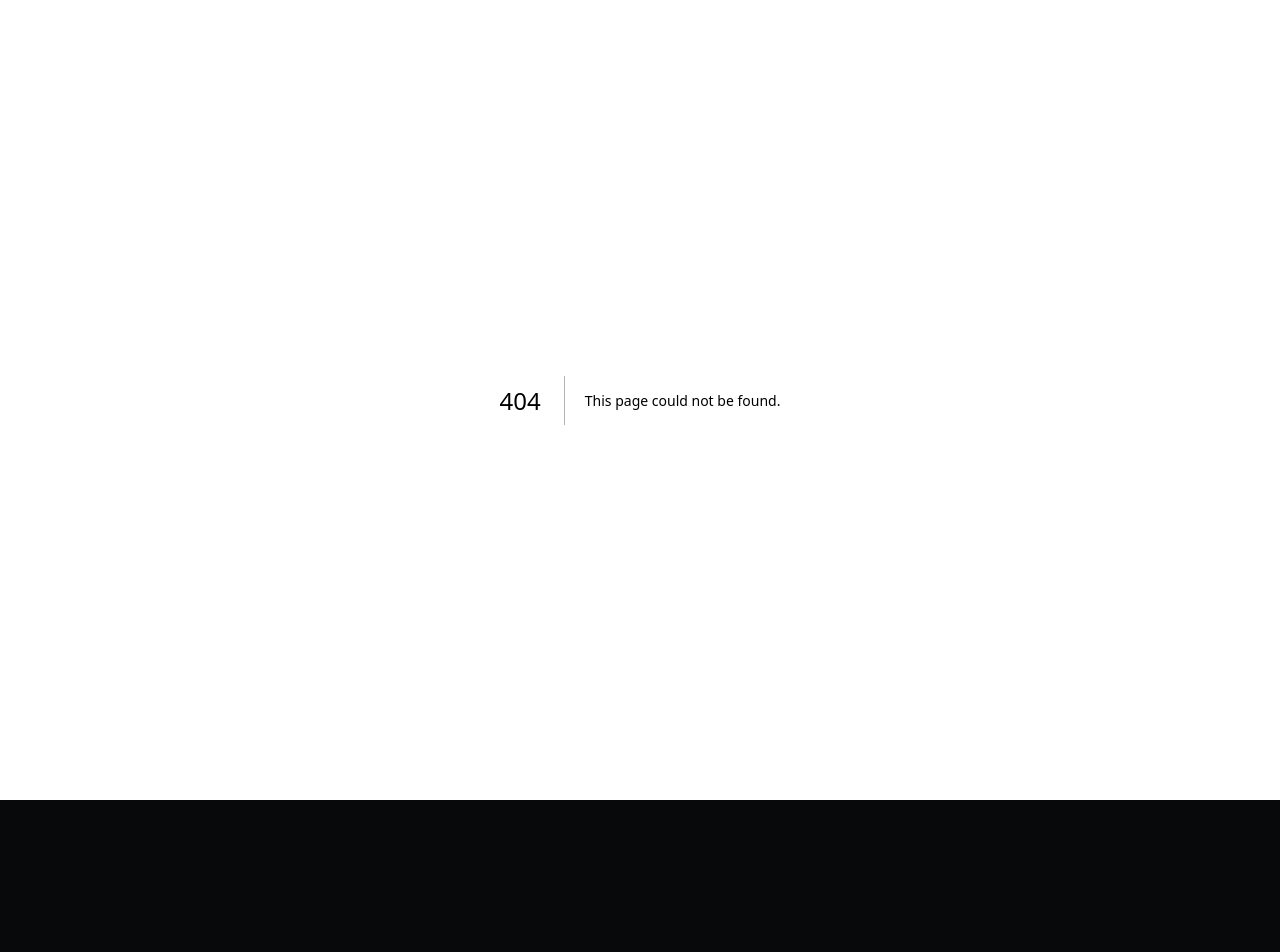
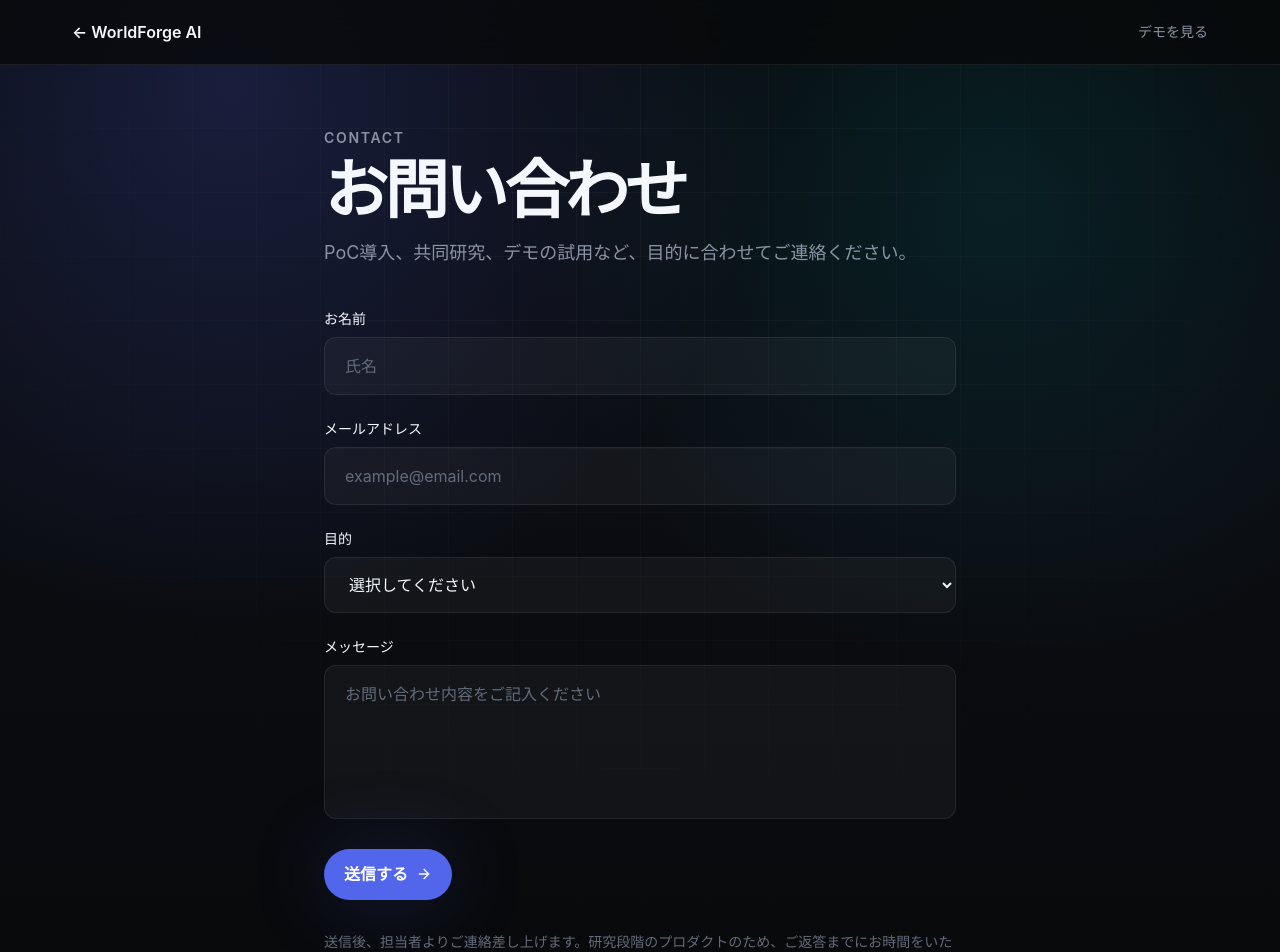
Before and after one commit to shinji-ogasa/unidream-demo-web, a Next.js app: page /homepage/contact in a window 1280 px wide. Before the commit this address had no page. Shown: the top 952 px of the page. Before the commit the page ends 800 px from the top, so only its background shows below. Built offline with nearby package versions, Linux system fonts and the light colour scheme.

Commit message:
add contact form page, update buttons with links, add PoC button to hero

```diff
--- /dev/null
+++ b/src/app/homepage/contact/page.tsx
@@ -0,0 +1,65 @@
+import Link from "next/link";
+import { ArrowRight } from "lucide-react";
+import { FaGithub } from "react-icons/fa6";
+
+export default function ContactPage() {
+  return (
+    <main className="site-bg min-h-screen text-[#f4f7fb] antialiased">
+      <header className="fixed top-0 left-0 right-0 z-50 border-b border-[rgba(255,255,255,0.08)] bg-[rgba(8,9,10,0.80)] backdrop-blur-xl">
+        <div className="max-w-[1200px] mx-auto px-6 md:px-8 flex items-center justify-between py-4 md:py-5">
+          <Link href="/homepage" className="text-base font-semibold text-[#f4f7fb] hover:text-[#8a93a3] transition">
+            ← WorldForge AI
+          </Link>
+          <Link href="/" className="text-sm font-medium text-[#8a93a3] transition hover:text-[#f4f7fb]">
+            デモを見る
+          </Link>
+        </div>
+      </header>
+
+      <section className="pt-28 pb-16 md:pt-32 md:pb-24">
+        <div className="max-w-[680px] mx-auto px-6">
+          <p className="text-sm font-semibold tracking-[0.12em] text-[#8a93a3] mb-3">CONTACT</p>
+          <h1 className="text-[clamp(2.8rem,5vw,4.5rem)] font-semibold tracking-[-0.06em] leading-[0.95] text-[#f4f7fb] mb-4">
+            お問い合わせ
+          </h1>
+          <p className="text-lg leading-8 text-[#8a93a3] mb-10">
+            PoC導入、共同研究、デモの試用など、目的に合わせてご連絡ください。
+          </p>
+
+          <form className="flex flex-col gap-6">
+            <div>
+              <label htmlFor="name" className="text-sm font-medium text-[#f4f7fb] mb-2 block">お名前</label>
+              <input type="text" id="name" placeholder="氏名" className="w-full rounded-xl border border-[rgba(255,255,255,0.08)] bg-[rgba(255,255,255,0.04)] px-5 py-4 text-base text-[#f4f7fb] placeholder-[#626b7a] outline-none focus:border-[#5266eb] transition" />
+            </div>
+            <div>
+              <label htmlFor="email" className="text-sm font-medium text-[#f4f7fb] mb-2 block">メールアドレス</label>
+              <input type="email" id="email" placeholder="example@email.com" className="w-full rounded-xl border border-[rgba(255,255,255,0.08)] bg-[rgba(255,255,255,0.04)] px-5 py-4 text-base text-[#f4f7fb] placeholder-[#626b7a] outline-none focus:border-[#5266eb] transition" />
+            </div>
+            <div>
+              <label htmlFor="purpose" className="text-sm font-medium text-[#f4f7fb] mb-2 block">目的</label>
+              <select id="purpose" className="w-full rounded-xl border border-[rgba(255,255,255,0.08)] bg-[rgba(255,255,255,0.04)] px-5 py-4 text-base text-[#f4f7fb] outline-none focus:border-[#5266eb] transition">
+                <option value="" className="bg-[#12151d]">選択してください</option>
+                <option value="poc" className="bg-[#12151d]">PoC導入の相談</option>
+                <option value="research" className="bg-[#12151d]">共同研究</option>
+                <option value="demo" className="bg-[#12151d]">デモの試用</option>
+                <option value="other" className="bg-[#12151d]">その他</option>
+              </select>
+            </div>
+            <div>
+              <label htmlFor="message" className="text-sm font-medium text-[#f4f7fb] mb-2 block">メッセージ</label>
+              <textarea id="message" rows={5} placeholder="お問い合わせ内容をご記入ください" className="w-full rounded-xl border border-[rgba(255,255,255,0.08)] bg-[rgba(255,255,255,0.04)] px-5 py-4 text-base text-[#f4f7fb] placeholder-[#626b7a] outline-none focus:border-[#5266eb] transition resize-none" />
+            </div>
+            <button type="submit" className="btn-primary inline-flex items-center justify-center gap-2 text-base py-4 px-8 self-start">
+              送信する
+              <ArrowRight className="h-4 w-4" />
+            </button>
+          </form>
+
+          <p className="mt-8 text-sm text-[#626b7a]">
+            送信後、担当者よりご連絡差し上げます。研究段階のプロダクトのため、ご返答までにお時間をいただく場合がございます。
+          </p>
+        </div>
+      </section>
+    </main>
+  );
+}
--- a/src/app/homepage/page.tsx
+++ b/src/app/homepage/page.tsx
@@ -161,7 +161,7 @@ export default function HomepagePage() {
           </nav>
           <div className="flex items-center gap-4">
             <Link href="/" className="text-sm font-medium text-[#8a93a3] transition hover:text-[#f4f7fb]">デモ</Link>
-            <button type="button" className="btn-primary text-sm py-2 px-5">問い合わせ</button>
+            <Link href="/homepage/contact" className="btn-primary text-sm py-2 px-5 inline-flex items-center">問い合わせ</Link>
           </div>
         </div>
       </motion.header>
@@ -202,7 +202,8 @@ export default function HomepagePage() {
               className="mt-8 flex flex-wrap gap-4"
             >
               <CtaButton href="/">デモを見る</CtaButton>
-              <CtaButton variant="secondary">研究概要を読む</CtaButton>
+              <CtaButton variant="secondary" href="/homepage/contact">PoC導入を相談する</CtaButton>
+              <CtaButton variant="secondary" href="https://github.com/shinji-ogasa/UniDream">研究概要を読む</CtaButton>
             </motion.div>
           </div>
         </div>
@@ -340,8 +341,8 @@ export default function HomepagePage() {
             </div>
             <div className="flex flex-col gap-3">
               <CtaButton href="/">デモを試す</CtaButton>
-              <CtaButton variant="secondary">PoC導入を相談する</CtaButton>
-              <CtaButton variant="secondary">研究レポートを見る</CtaButton>
+              <CtaButton variant="secondary" href="/homepage/contact">PoC導入を相談する</CtaButton>
+              <CtaButton variant="secondary" href="https://github.com/shinji-ogasa/UniDream">研究レポートを見る</CtaButton>
             </div>
           </div>
         </div>
```
